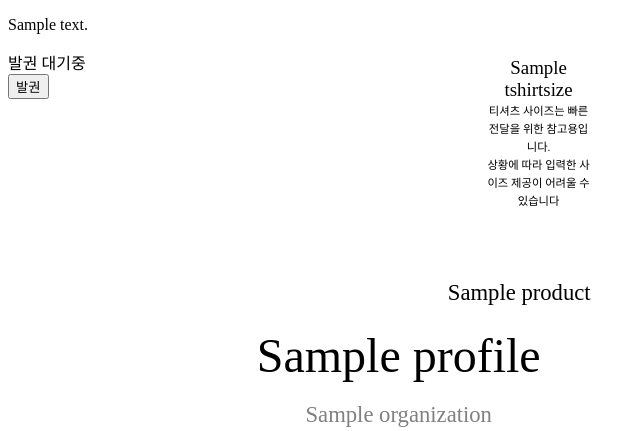
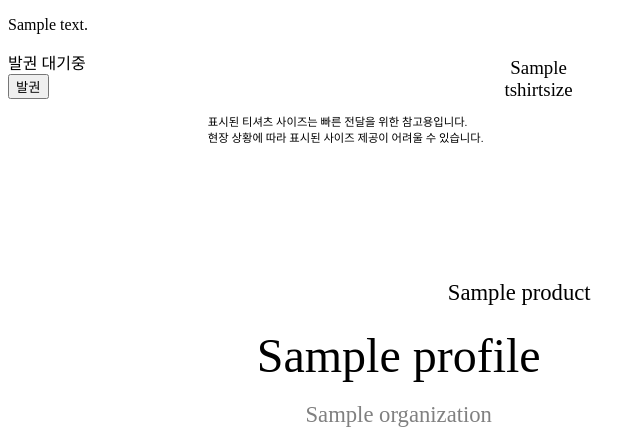
Before and after one commit to pythonkr/pyconkr-2019-api, a Django app: template ticket/templates/issue.html in a window 1280 px wide. Shown: the top 431 px of the page, without its empty margins (0-644 px from the left). Run offline with Django 3.2, Linux system fonts and the light colour scheme; the template is opened without the code that fills it: most values are stand-ins (such as "Sample title", 1, 10 or a date in 2020); some web fonts are replaced.

Commit message:
사이즈 전달 관련 내용 표시

```diff
--- a/ticket/templates/issue.html
+++ b/ticket/templates/issue.html
@@ -19,10 +19,13 @@
   position: relative;
   top: 3mm;
 }
-.gift-box .warning {
+.gift-warning {
+  position:absolute;
+  top: 30mm;
+  left: 55mm;
+  width: 80mm;
+  height: 15mm;
   font-size: 3mm;
-  position: relative;
-  top: 3mm;
 }
 .name-box {
   position:absolute;
@@ -99,7 +102,9 @@
 <div class="aera-print">
   <div class="gift-box">
     <span class="tshirt">{{ tshirtsize }}</span><br>
-    <span class="warning">티셔츠 사이즈는 빠른 전달을 위한 참고용입니다.<br>상황에 따라 입력한 사이즈 제공이 어려울 수 있습니다</span>
+  </div>
+  <div class="gift-warning">
+    <span>표시된 티셔츠 사이즈는 빠른 전달을 위한 참고용입니다.<br>현장 상황에 따라 표시된 사이즈 제공이 어려울 수 있습니다.</span>
   </div>
   <div class='preview-border name-box'>
     <span class="product">{{ product }}</span>
```
